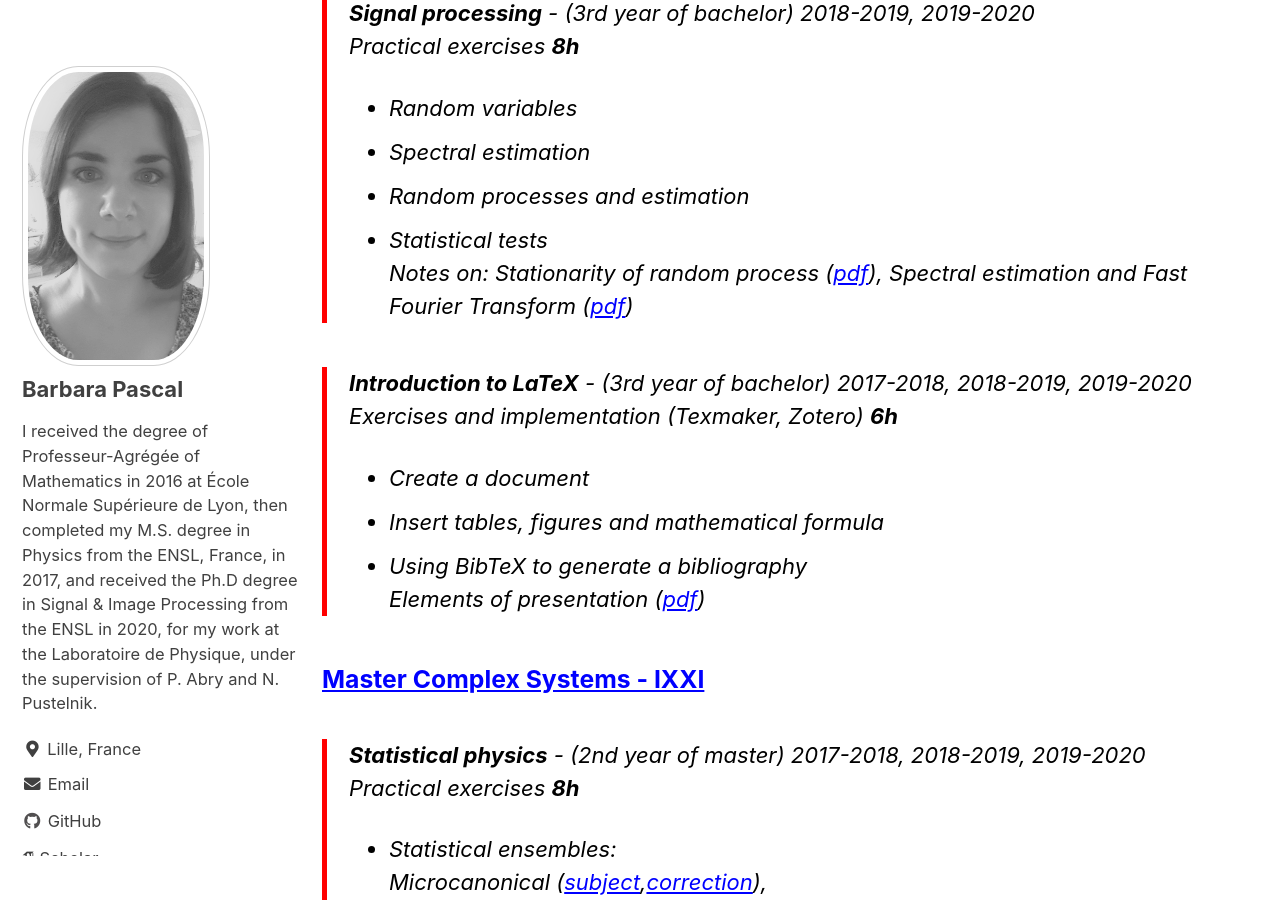
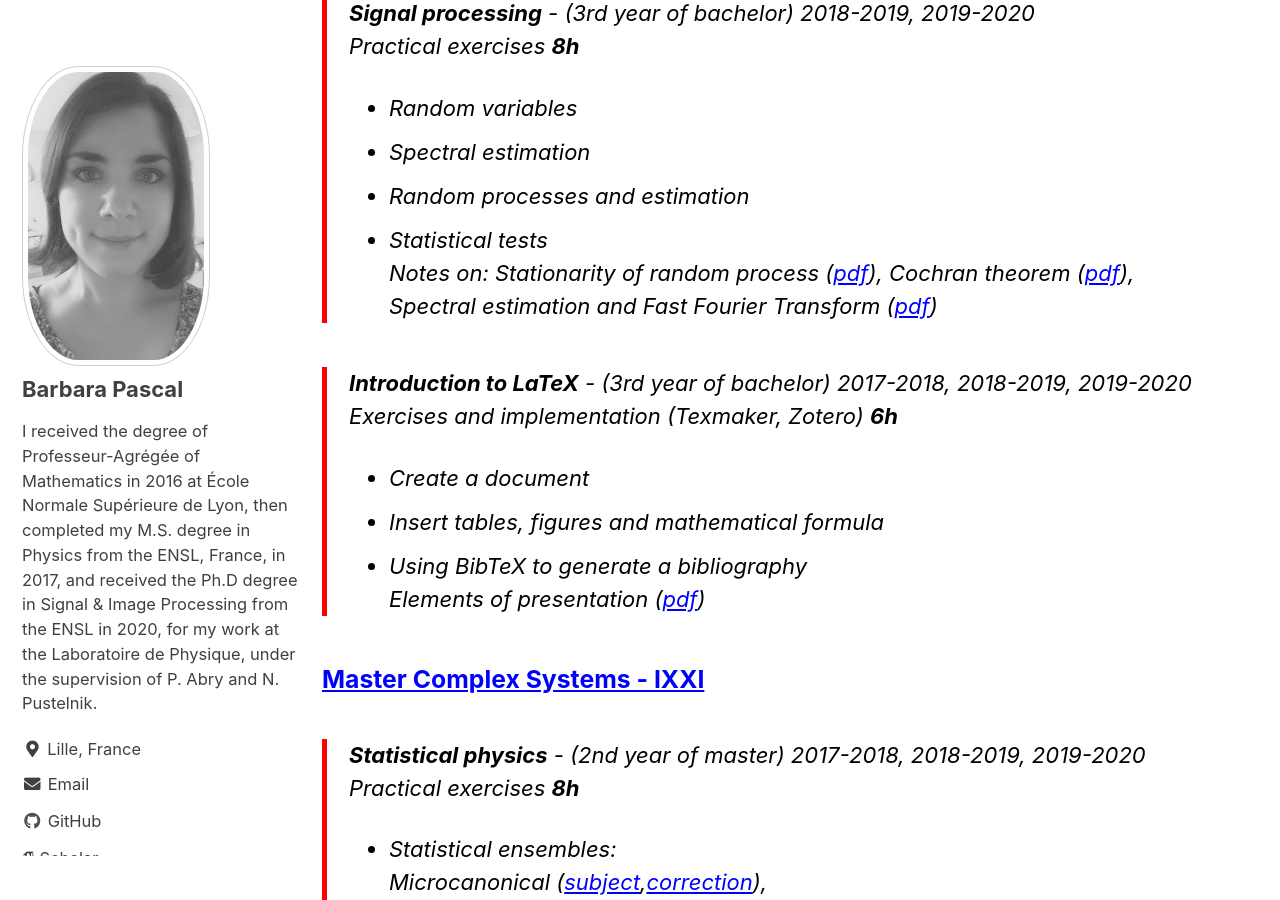
Before and after one commit to bpascal-fr/bpascal-fr.github.io, a Jekyll site: the page built from _pages/teaching.md, in a window 1280 px wide and 900 px high, scrolled down 1977 px. Built offline with Jekyll 4.4.1, drawn with Linux system fonts in a browser that asks for light colours; cached includes are drawn as plain includes; nearby versions of some CDN libraries; some web fonts are replaced.

Commit message:
update PhD

```diff
--- a/_pages/teaching.md
+++ b/_pages/teaching.md
@@ -53,7 +53,7 @@
 * Spectral estimation
 * Random processes and estimation
 * Statistical tests
-Notes on: Stationarity of random process ([pdf](assets/pdf/stationnaire.pdf)), Spectral estimation and Fast Fourier Transform ([pdf](assets/pdf/fft_exam.pdf))
+Notes on: Stationarity of random process ([pdf](assets/pdf/stationnaire.pdf)), Cochran theorem ([pdf](assets/pdf/thm_cochran.pdf)), Spectral estimation and Fast Fourier Transform ([pdf](assets/pdf/fft_exam.pdf))
 
 > **Introduction to LaTeX** - (3rd year of bachelor) *2017-2018, 2018-2019, 2019-2020*
 Exercises and implementation (Texmaker, Zotero) **6h**
```
Also changed, not shown: 1 other file.
